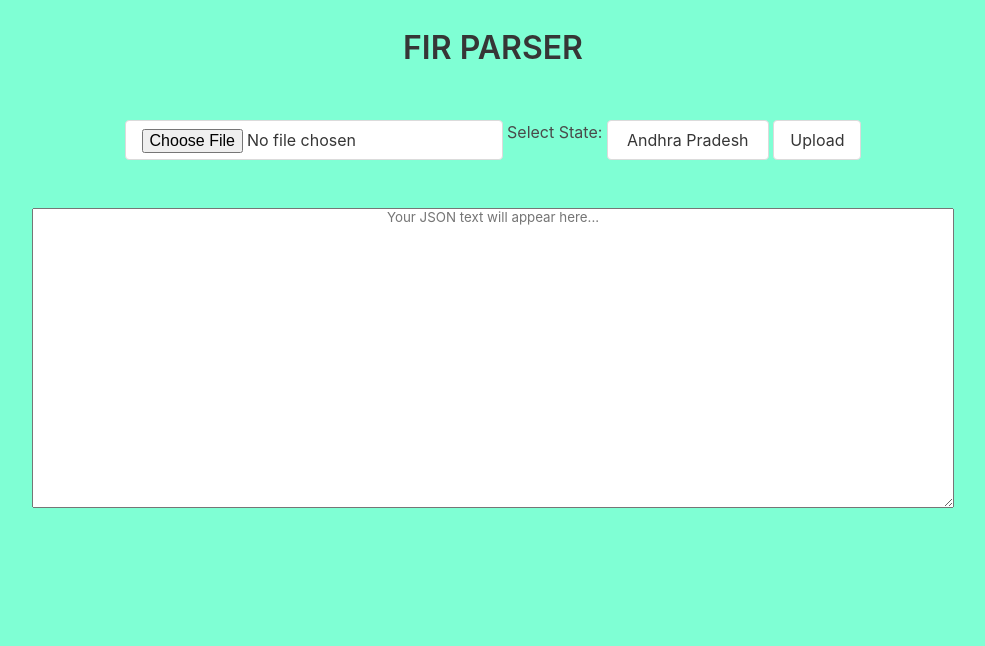
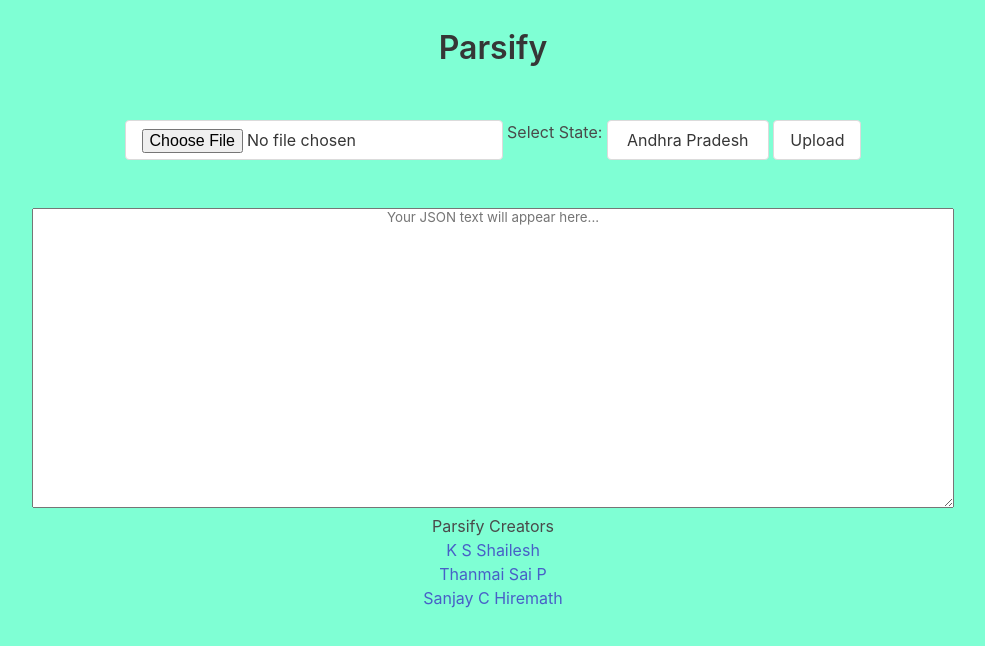
Before and after one commit to shell-raiser/Parsify-WebApp, a website: page index.html in a window 1280 px wide. Shown: the whole page, without its empty margins (147-1132 px from the left). Drawn offline with nearby package versions, Linux system fonts and the light colour scheme.

Commit message:
added footer

```diff
--- a/index.html
+++ b/index.html
@@ -5,7 +5,7 @@
     <meta charset="UTF-8">
     <meta name="viewport" content="width=device-width, initial-scale=1.0">
     <meta http-equiv="X-UA-Compatible" content="ie=edge">
-    <title>FIR Parser</title>
+    <title>Parsify</title>
     <link rel="stylesheet" href="/public/style.css">
     <link rel="stylesheet" href="https://cdn.jsdelivr.net/npm/bulma@0.9.4/css/bulma.min.css">
 </head>
@@ -17,7 +17,7 @@
         <li><a href="result.html">RESULT</a></li>
         <li><a href="translate.html">TRANSLATE</a></li>
     </ul> -->
-    <h1 class="title" style="padding: 30px" ;>FIR PARSER</h1>
+    <h1 class="title" style="padding: 30px" ;>Parsify</h1>
     <div class="container">
         <!-- <input class="button" type="file" id="inpFile"> -->
         <!-- <button class="button" type="button" id="btnUpload">Upload</button> -->
@@ -52,6 +52,7 @@
 
 
 
+
     </div>
     <script>
         let States = ["Andhra Pradesh", "Bihar", "Chhattisgarh", "Gujarat", "Haryana", "Karnataka", "Kerala", "Madhya Pradesh", "Maharashtra", "Orissa", "Puducherry", "Punjab", "Rajasthan", "Tamil Nadu", "Uttar Pradesh"
@@ -79,7 +80,21 @@
     <section id="translate">
         <!-- using the Api transliterate the regional pdfs-->
     </section>
-    <footer></footer>
+    <footer>
+        <div class="container">
+            <div class="row">
+                <div class="col2">
+                    <h3>Parsify Creators</h3>
+                    <ul>
+                        <li><a href="https://github.com/shell-raiser">K S Shailesh</a></li>
+                        <li><a href="https://github.com/thanmaisai">Thanmai Sai P</a></li>
+                        <li><a href="https://github.com/beast-sanjay">Sanjay C Hiremath</a></li>
+                    </ul>
+                </div>
+            </div>
+        </div>
+
+    </footer>
 </body>
 
 </html>
```
